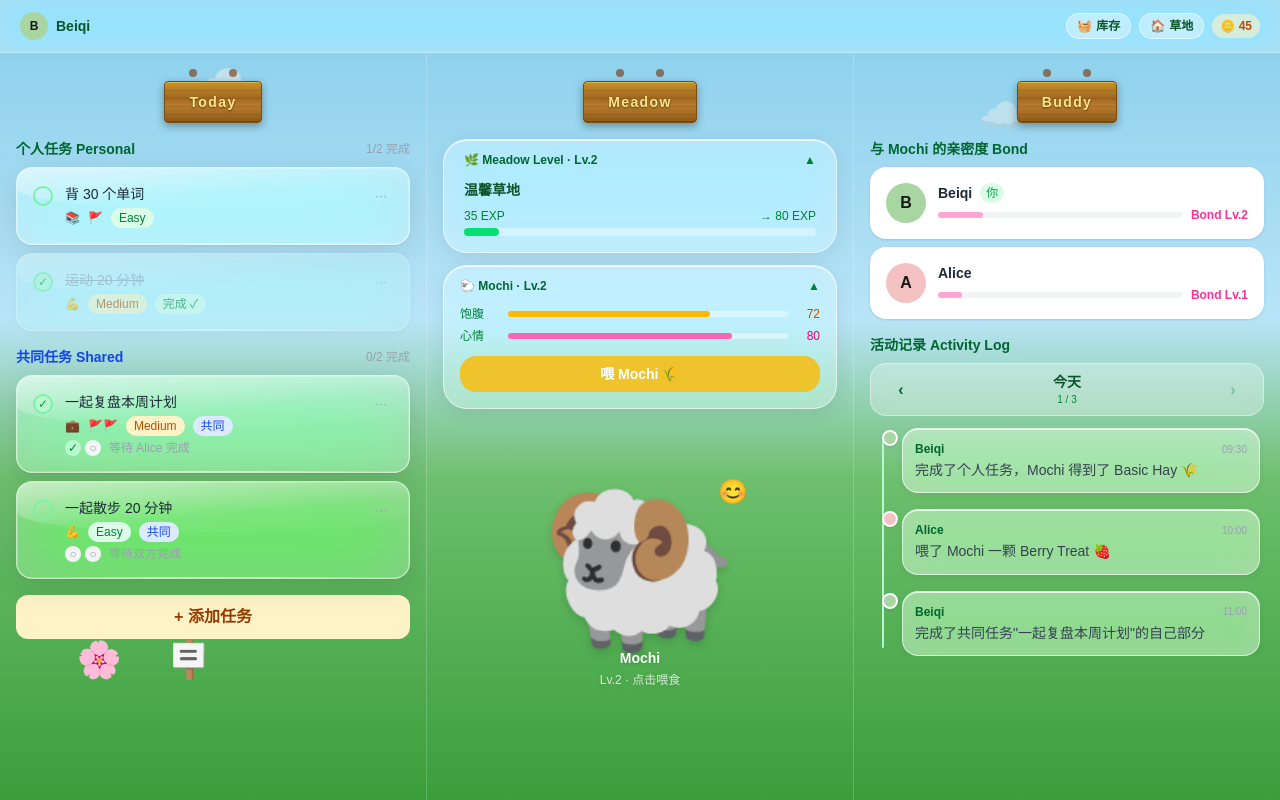
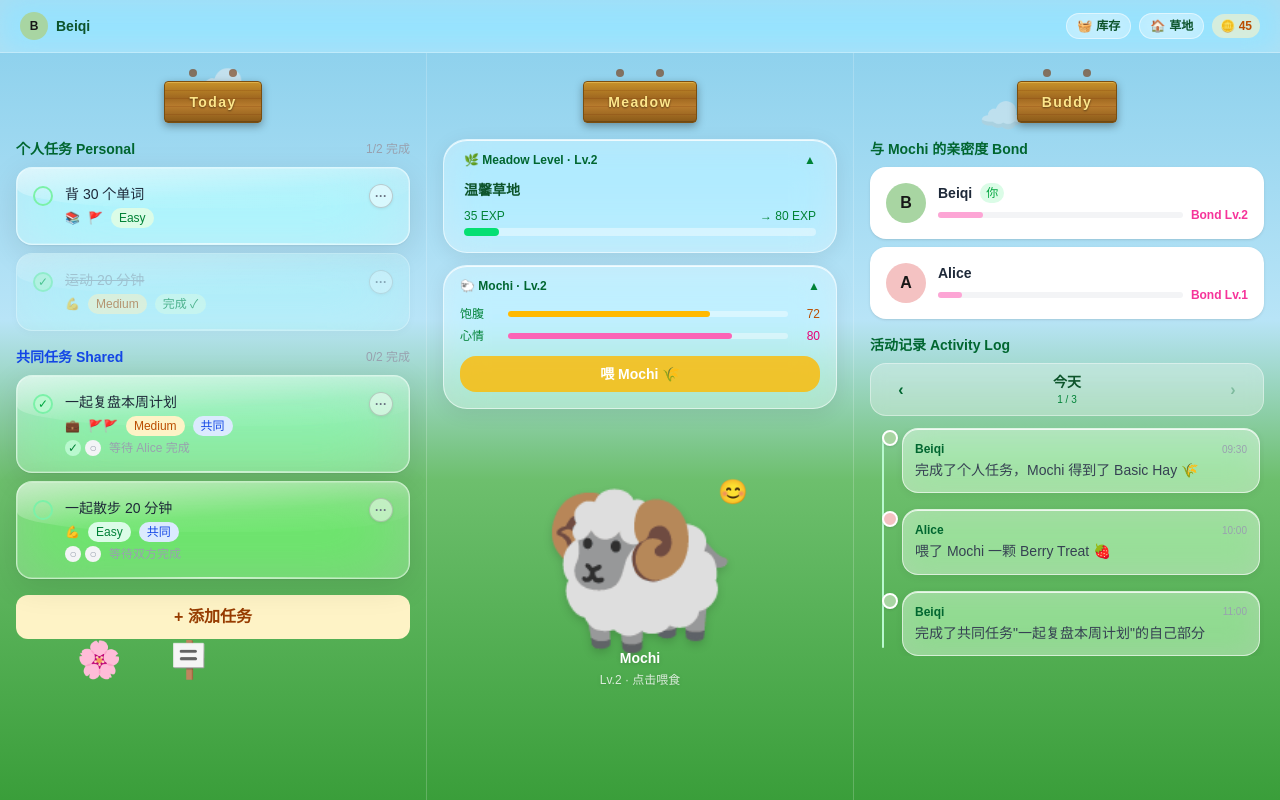
Before and after one commit to Becky-Dai/Baa-Do, a Next.js app in the folder frontend/: page /dashboard in a window 1280 px wide. Built offline with nearby package versions, Linux system fonts and the light colour scheme.

Commit message:
style: make three-dot menu button more visible with border and background

```diff
--- a/frontend/components/tasks/TaskCard.tsx
+++ b/frontend/components/tasks/TaskCard.tsx
@@ -155,7 +155,12 @@ export default function TaskCard({
           <div ref={menuRef} className="relative flex-shrink-0">
             <button
               onClick={() => setMenuOpen((v) => !v)}
-              className="w-6 h-6 flex items-center justify-center rounded-full text-gray-400 hover:text-gray-600 hover:bg-white/40 transition-colors text-xs"
+              className="w-6 h-6 flex items-center justify-center rounded-full text-gray-500 hover:text-gray-700 transition-colors text-xs font-bold"
+              style={{
+                border: '1.5px solid rgba(120,120,120,0.35)',
+                background: 'rgba(255,255,255,0.5)',
+                boxShadow: '0 1px 3px rgba(0,0,0,0.08)',
+              }}
             >
               ···
             </button>
```
